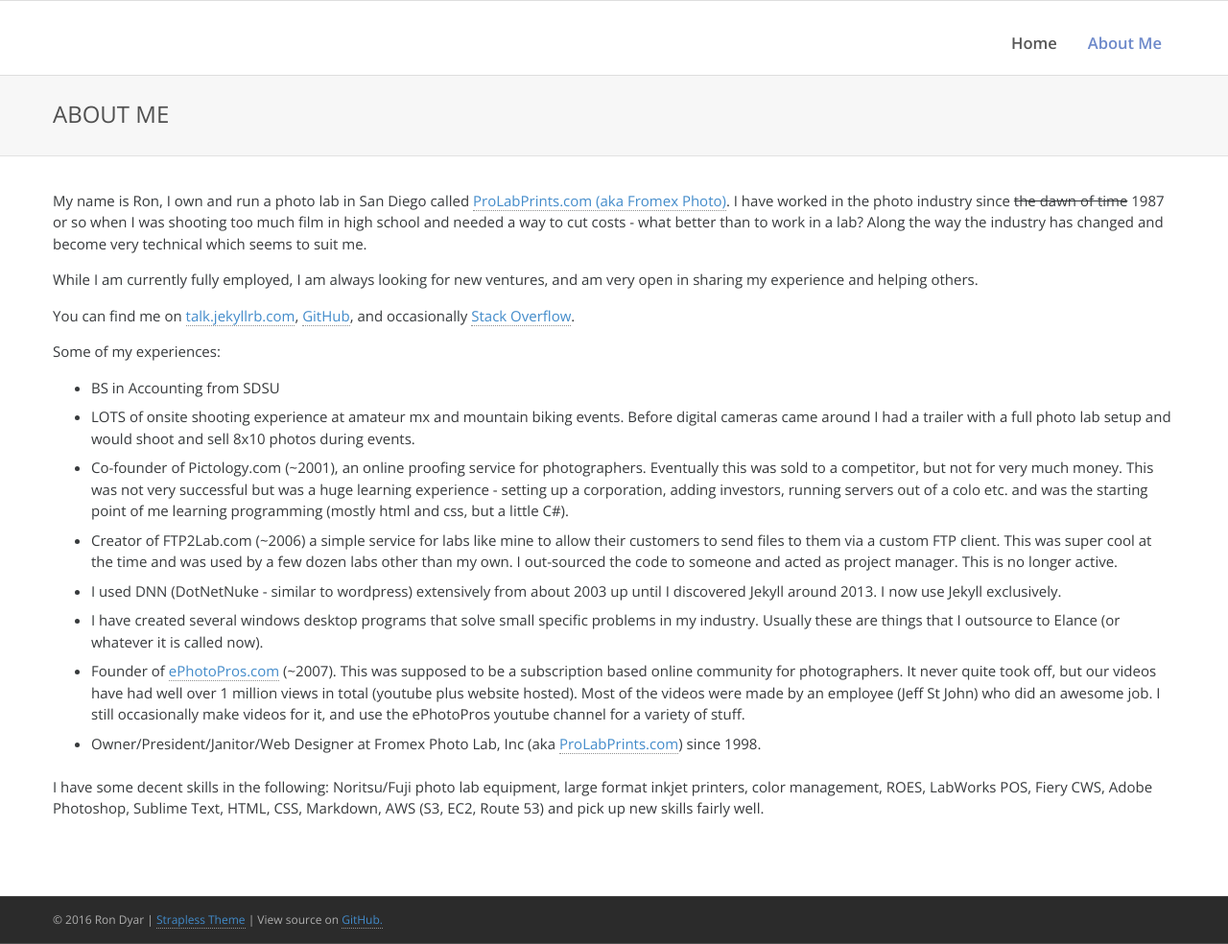
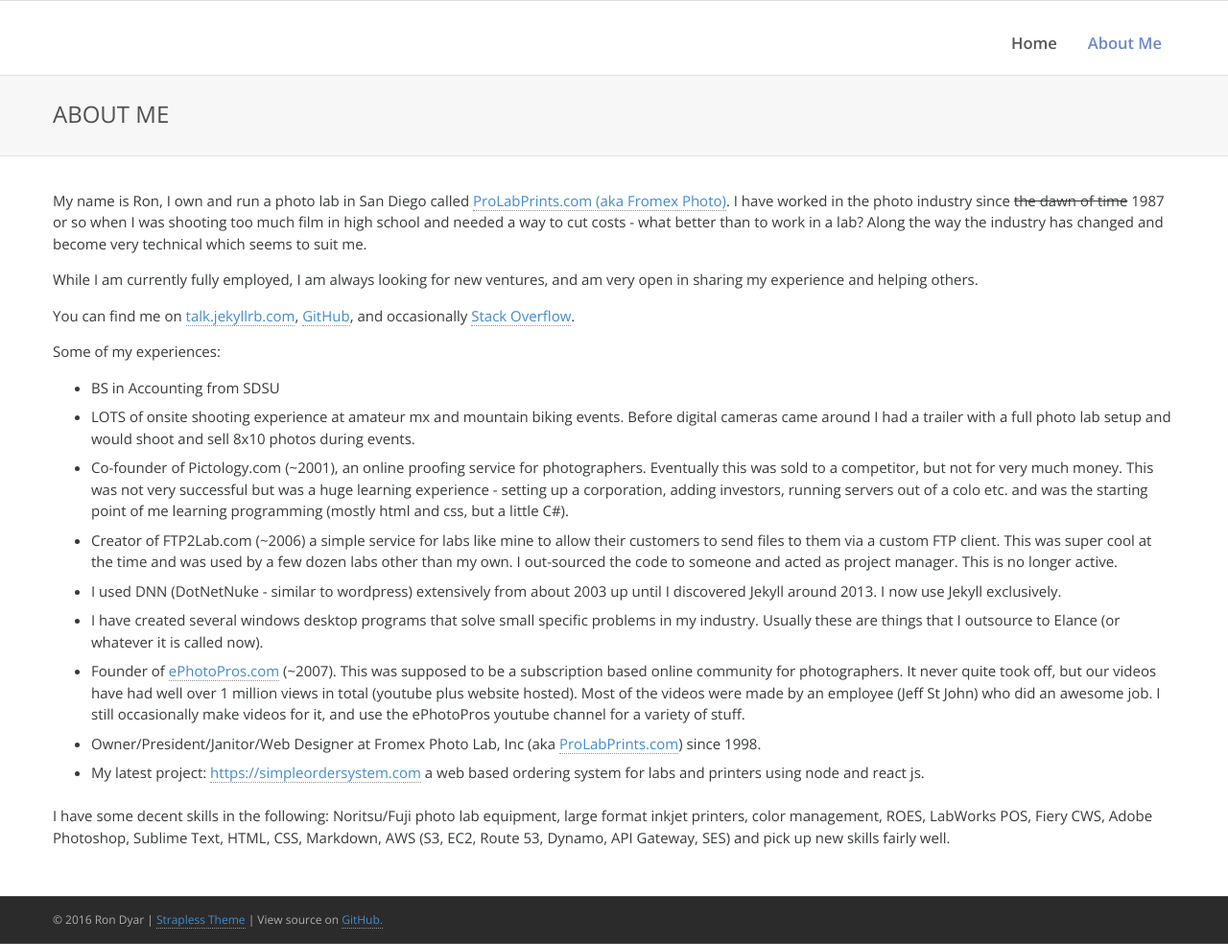
Before and after one commit to rdyar/rdyar.github.io, a Jekyll site: the page built from about-me.md, in a window 1280 px wide and 984 px high. Shown: the whole window at 96% size. Built offline with Jekyll 4.4.1, drawn with Linux system fonts in a browser that asks for light colours.

Commit message:
Update about-me.md

```diff
--- a/about-me.md
+++ b/about-me.md
@@ -18,5 +18,6 @@ Some of my experiences:
 - I have created several windows desktop programs that solve small specific problems in my industry. Usually these are things that I outsource to Elance (or whatever it is called now).
 - Founder of [ePhotoPros.com](http://ephotopros.com) (~2007). This was supposed to be a subscription based online community for photographers. It never quite took off, but our videos have had well over 1 million views in total (youtube plus website hosted). Most of the videos were made by an employee (Jeff St John) who did an awesome job. I still occasionally make videos for it, and use the ePhotoPros youtube channel for a variety of stuff.
 - Owner/President/Janitor/Web Designer at Fromex Photo Lab, Inc (aka [ProLabPrints.com](http://prolabprints.com)) since 1998.
+- My latest project: [https://simpleordersystem.com](https://simpleordersystem.com) a web based ordering system for labs and printers using node and react js.
 
-I have some decent skills in the following: Noritsu/Fuji photo lab equipment, large format inkjet printers, color management, ROES, LabWorks POS, Fiery CWS, Adobe Photoshop, Sublime Text, HTML, CSS, Markdown, AWS (S3, EC2, Route 53) and pick up new skills fairly well.
+I have some decent skills in the following: Noritsu/Fuji photo lab equipment, large format inkjet printers, color management, ROES, LabWorks POS, Fiery CWS, Adobe Photoshop, Sublime Text, HTML, CSS, Markdown, AWS (S3, EC2, Route 53, Dynamo, API Gateway, SES) and pick up new skills fairly well.
```
